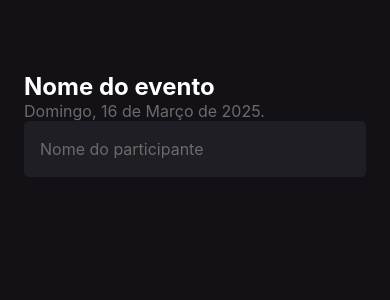
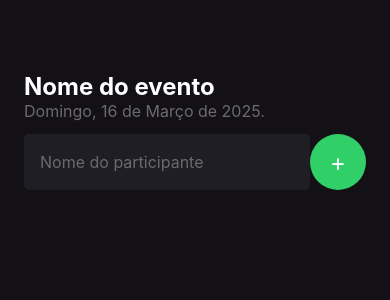
Before and after one commit to oeujack/imhere, a React Native app: screen / in a window 390 px wide. Shown: the top 300 px of the page. Built offline with nearby package versions, Linux system fonts and the light colour scheme.

Commit message:
[feat] ✨: Implementa button add

```diff
--- a/src/screens/Home/index.tsx
+++ b/src/screens/Home/index.tsx
@@ -1,18 +1,28 @@
-import { View, Text, TextInput } from 'react-native'
+import { View, Text, TextInput, TouchableOpacity } from 'react-native'
 import { styles } from './styles'
 
 export function Home() {
+  function handleAddUser() {
+    console.log('Você clicou no botão de adicionar!')
+  }
+
   return (
     <View style={styles.container}>
       <Text style={styles.eventName}>Nome do evento</Text>
       <Text style={styles.dayName}>Domingo, 16 de Março de 2025.</Text>
+      <View style={styles.viewAdd}>
+        <TextInput
+          style={styles.input}
+          placeholder="Nome do participante"
+          placeholderTextColor={'#6B6B6B'}
+          // serve para alterar o type do TextInput
+          keyboardType="default"
+        />
 
-      <TextInput
-        style={styles.input}
-        placeholder="Nome do participante"
-        placeholderTextColor={'#6B6B6B'}
-        keyboardType='numeric'
-      />
+        <TouchableOpacity style={styles.buttonAdd} onPress={handleAddUser}>
+          <Text style={styles.buttonText}>+</Text>
+        </TouchableOpacity>
+      </View>
     </View>
   )
 }
--- a/src/screens/Home/styles.ts
+++ b/src/screens/Home/styles.ts
@@ -19,9 +19,30 @@ export const styles = StyleSheet.create({
   input: {
     backgroundColor: '#1F1E25',
     height: 56,
+    width: 300,
+    // width: "75px",
     borderRadius: 5,
     color: '#ffffff',
     padding: 16,
     fontSize: 16,
   },
+  buttonText: {
+    color: '#ffffff',
+    fontSize: 24,
+  },
+  buttonAdd: {
+    width: 56,
+    height: 56,
+
+    borderRadius: 56,
+    backgroundColor: '#31CF67',
+    alignItems: 'center',
+    justifyContent: 'center',
+  },
+  viewAdd: {
+    flexDirection: 'row',
+    alignItems: 'center',
+    justifyContent: 'space-between',
+    marginTop: 13,
+  },
 })
```
Also changed, not shown: 1 other file (tests, documents, lock files or other folders).
